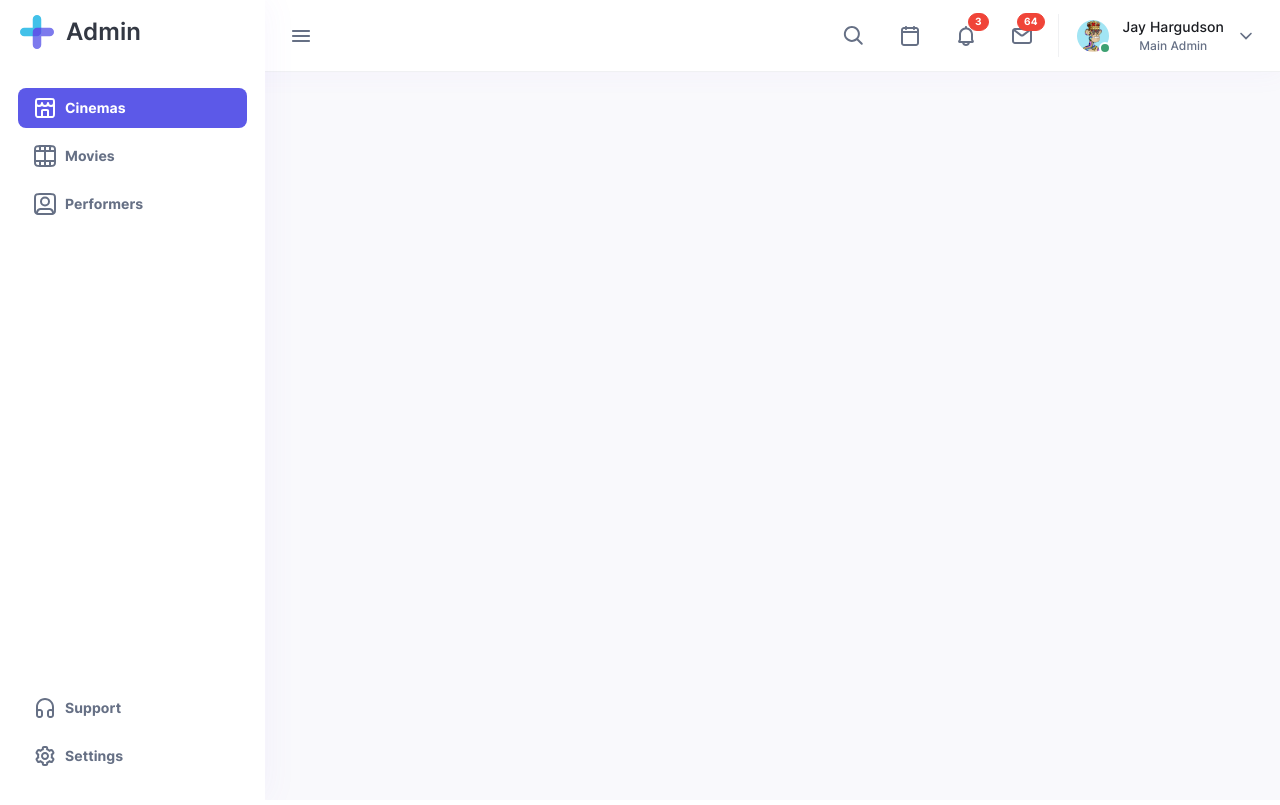
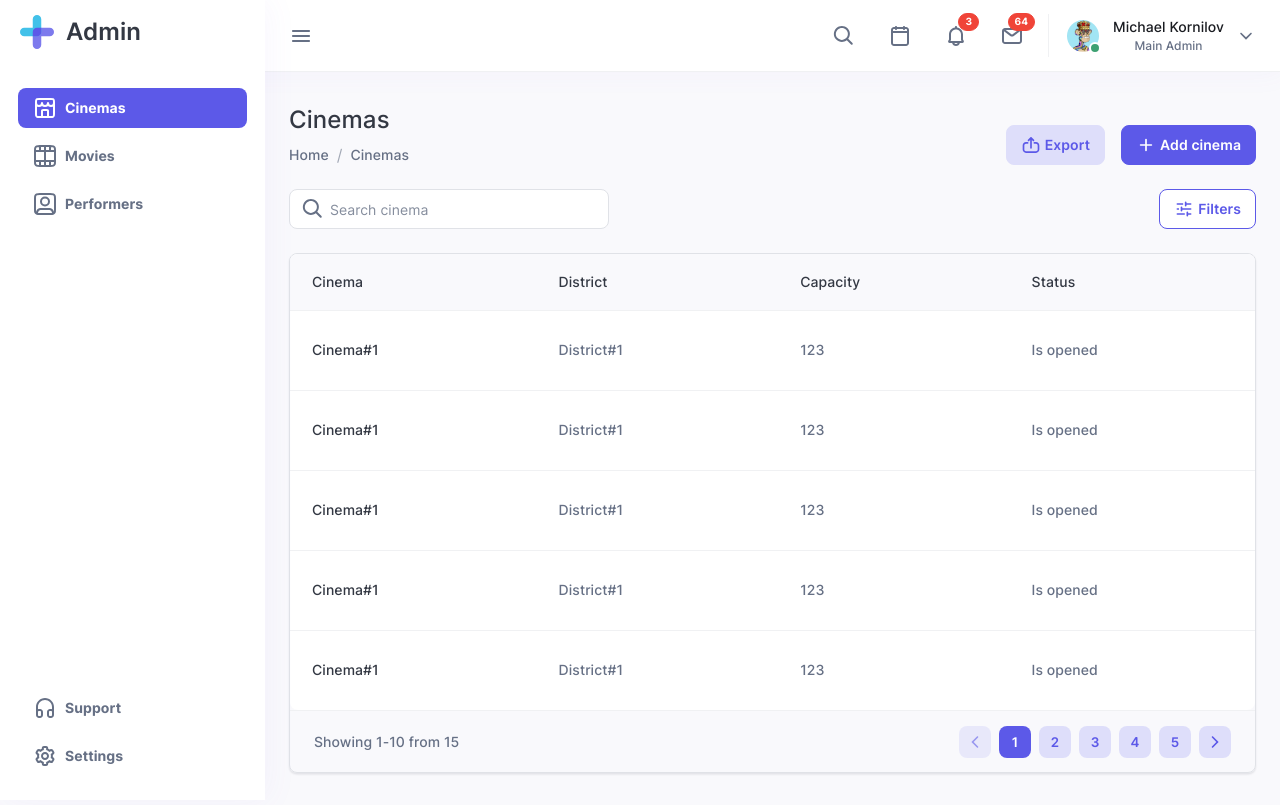
Before and after one commit to muxalik/mdk-cinemas, a React (Vite) app in the folder frontend/: page /cinemas in a window 1280 px wide. Built offline with nearby package versions, Linux system fonts and the light colour scheme.

Commit message:
feature cinemas page design

```diff
--- a/frontend/src/App.tsx
+++ b/frontend/src/App.tsx
@@ -2,14 +2,13 @@ import { Routes, Route, Navigate } from 'react-router-dom'
 
 import './styles/variables.scss'
 import './App.scss'
-import Dashboard from './pages/Dashboard'
+import Cinemas from './pages/Cinemas'
 
 const App = () => {
   return (
     <div id='app'>
       <Routes>
-        <Route path='/cinemas' element={<Dashboard />} />
-        <Route path='/products/create' element={<Dashboard />} />
+        <Route path='/cinemas' element={<Cinemas />} />
         <Route path='*' element={<Navigate to='/cinemas' />} />
       </Routes>
     </div>
--- a/frontend/src/assets/index.ts
+++ b/frontend/src/assets/index.ts
@@ -11,6 +11,7 @@ import chevronDown from './images/chevron-down.svg'
 import earphone from './images/earphone.svg'
 import envelope from './images/envelope.svg'
 import eye from './images/eye.svg'
+import exportIcon from './images/export.svg'
 import gear from './images/gear.svg'
 import gridAlt from './images/grid-alt.svg'
 import img from './images/img.svg'
@@ -54,6 +55,7 @@ export {
   earphone,
   envelope,
   eye,
+  exportIcon,
   gear,
   gridAlt,
   img,
--- a/frontend/src/components/UI/TextField/index.tsx
+++ b/frontend/src/components/UI/TextField/index.tsx
@@ -30,6 +30,8 @@ const TextField: FC<props> = ({
   hasError,
   error,
 }) => {
+  iconFloat = iconFloat || 'left'
+
   return (
     <div
       className={`text-field ${disabled ? 'text-field-disabled' : ''} ${
--- a/frontend/src/components/UI/TextField/styles.scss
+++ b/frontend/src/components/UI/TextField/styles.scss
@@ -16,7 +16,7 @@
     @include text-m;
     color: $black-700;
     border: 1px solid $gray-100;
-    background-color: $gray-25;
+    background-color: $white;
     outline: none;
     transition: border-color 0.1s ease-in-out, color 0.1s ease-in-out,
       background-color 0.1s ease-in-out;
--- a/frontend/src/layouts/Menu/User/index.tsx
+++ b/frontend/src/layouts/Menu/User/index.tsx
@@ -30,7 +30,7 @@ const User: FC<props> = ({ active, setActive }) => {
           <div className='circle' />
         </div>
         <div className='info'>
-          <p className='name'>Jay Hargudson</p>
+          <p className='name'>Michael Kornilov</p>
           <p className='position'>Main Admin</p>
         </div>
         <motion.div
--- a/frontend/src/layouts/Sidebar/index.tsx
+++ b/frontend/src/layouts/Sidebar/index.tsx
@@ -16,7 +16,7 @@ const Sidebar = () => {
       <div className='header'>
         <Link to='/' className='link'>
           <ReactSVG src={logo} className='logo' />
-          <h1 className='title'>Admin</h1>
+          <h2 className='title'>Admin</h2>
         </Link>
       </div>
       <div className='content'>
--- /dev/null
+++ b/frontend/src/pages/Cinemas/index.tsx
@@ -0,0 +1,103 @@
+import './styles.scss'
+import Layout from '../../layouts/Layout'
+import Breadcrumbs from '../../components/UI/Breadcrumbs'
+import Button from '../../components/UI/Button'
+import { Variants } from '../../enums'
+import { exportIcon, plus, search, slider } from '../../assets'
+import TextField from '../../components/UI/TextField'
+import Pagination from '../../components/UI/Pagination'
+
+const Cinemas = () => {
+  return (
+    <Layout>
+      <div className='cinemas'>
+        <div className='intro'>
+          <div className='location'>
+            <h1 className='title'>Cinemas</h1>
+            <Breadcrumbs
+              links={[
+                {
+                  title: 'Home',
+                  to: '/cinemas',
+                },
+                {
+                  title: 'Cinemas',
+                  to: '/cinemas',
+                },
+              ]}
+            />
+          </div>
+          <div className='actions'>
+            <Button
+              type='secondary'
+              variant={Variants.primary}
+              text='Export'
+              icon={exportIcon}
+            />
+            <Button
+              type='primary'
+              variant={Variants.primary}
+              text='Add cinema'
+              icon={plus}
+            />
+          </div>
+        </div>
+        <div className='controls'>
+          <TextField placeholder='Search cinema' icon={search} />
+          <Button
+            type='tertiary'
+            variant={Variants.primary}
+            text='Filters'
+            icon={slider}
+          />
+        </div>
+        <div className='table-wrapper'>
+          <table className='table'>
+            <thead className='table-header'>
+              <tr className='table-header-row'>
+                <th className='table-header-cell cinema'>
+                  <span className='table-title'>Cinema</span>
+                </th>
+                <th className='table-header-cell district'>
+                  <span className='table-title'>District</span>
+                </th>
+                <th className='table-header-cell capacity'>
+                  <span className='table-title'>Capacity</span>
+                </th>
+                <th className='table-header-cell status'>
+                  <span className='table-title'>Status</span>
+                </th>
+              </tr>
+            </thead>
+            <tbody className='table-body'>
+              {Array.from({ length: 5 })
+                .fill(0)
+                .map(() => (
+                  <tr className='table-row'>
+                    <td className='table-cell'>
+                      <span className='cinema-name'>Cinema#1</span>
+                    </td>
+                    <td className='table-cell'>
+                      <span>District#1</span>
+                    </td>
+                    <td className='table-cell'>
+                      <span>123</span>
+                    </td>
+                    <td className='table-cell'>
+                      <span>Is opened</span>
+                    </td>
+                  </tr>
+                ))}
+            </tbody>
+          </table>
+          <div className='table-footer'>
+            <p className='progress'>Showing 1-10 from 15</p>
+            <Pagination total={5} current={1} onChange={() => {}} />
+          </div>
+        </div>
+      </div>
+    </Layout>
+  )
+}
+
+export default Cinemas
--- /dev/null
+++ b/frontend/src/pages/Cinemas/styles.scss
@@ -0,0 +1,118 @@
+@import '../../styles/variables.scss';
+@import '../../styles/mixins.scss';
+
+.cinemas {
+  .intro {
+    display: flex;
+    justify-content: space-between;
+    gap: 30px;
+    margin-bottom: 24px;
+
+    .location {
+      .title {
+        color: $black-700;
+        @include display-m;
+        font-weight: $medium;
+        margin-bottom: 8px;
+      }
+    }
+
+    .actions {
+      display: flex;
+      align-items: end;
+      gap: 16px;
+      white-space: nowrap;
+    }
+  }
+
+  .controls {
+    margin-bottom: 24px;
+    display: flex;
+    justify-content: space-between;
+    align-items: center;
+    gap: 40px;
+
+    .text-field {
+      width: 100%;
+      max-width: 320px;
+    }
+  }
+
+  .table-wrapper {
+    border-radius: $border-radius-8;
+    border: 1px solid $gray-100;
+    box-shadow: $shadow-hard;
+
+    .table {
+      width: 100%;
+      background-color: $white;
+      border-radius: $border-radius-8;
+      color: $black-500;
+      border-collapse: collapse;
+      text-align: left;
+
+      &-header {
+        width: 100%;
+        height: 56px;
+        background-color: $gray-25;
+        border-top-right-radius: $border-radius-8;
+
+        &-row .table-header-cell:first-of-type {
+          border-top-left-radius: $border-radius-8;
+        }
+
+        &-row .table-header-cell:last-of-type {
+          border-top-right-radius: $border-radius-8;
+        }
+
+        &-cell {
+          padding-inline: 22px;
+
+          .table-title {
+            @include text-m;
+            font-weight: $medium;
+            color: $black-700;
+          }
+        }
+      }
+
+      &-body {
+        width: 100%;
+
+        .table-row {
+          height: 80px;
+          border-top: 1px solid $gray-50;
+
+          .table-cell {
+            padding-inline: 22px;
+            @include text-m;
+            font-weight: $medium;
+
+            .cinema-name {
+              color: $black-700;
+            }
+          }
+        }
+      }
+    }
+
+    .table-footer {
+      width: 100%;
+      height: 62px;
+      display: flex;
+      justify-content: space-between;
+      align-items: center;
+      padding-inline: 24px;
+      gap: 12px;
+      border-top: 1px solid $gray-50;
+
+      .progress {
+        width: 100%;
+        flex: 1 1 0;
+        @include text-m;
+        font-weight: $medium;
+        color: $black-500;
+      }
+    }
+  }
+}
--- a/frontend/src/pages/Dashboard/index.tsx
+++ /dev/null
@@ -1,19 +0,0 @@
-import './styles.scss'
-import Layout from '../../layouts/Layout'
-import { useState } from 'react'
-import Pagination from '../../components/UI/Pagination'
-
-const Dashboard = () => {
-  const [current, setCurrent] = useState<number>(1)
-
-  return (
-    <Layout>
-      <div className='dashboard'>
-        <div className='grid'>
-        </div>
-      </div>
-    </Layout>
-  )
-}
-
-export default Dashboard
--- a/frontend/src/pages/Dashboard/styles.scss
+++ /dev/null
@@ -1,12 +0,0 @@
-@import '../../styles/variables.scss';
-
-.dashboard {
-  .grid {
-    width: 100%;
-    display: flex;
-    align-items: center;
-    justify-content: center;
-    gap: 10px;
-    flex-direction: column;
-  }
-}
```
Also changed, not shown: frontend/src/assets/images/export.svg (added).
